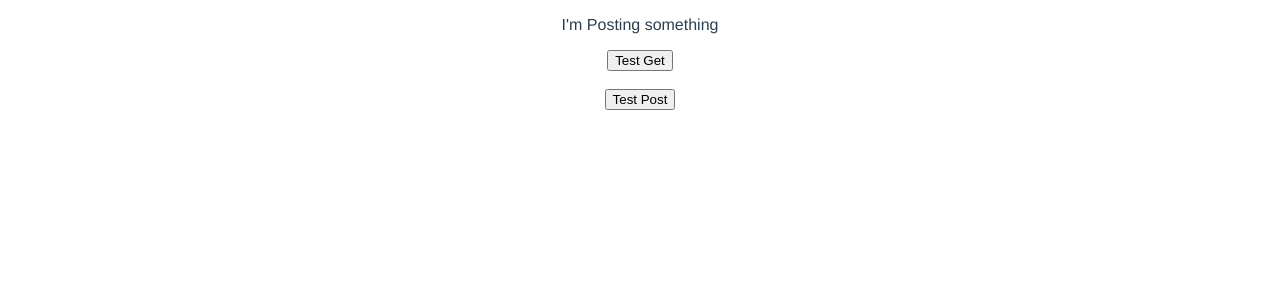
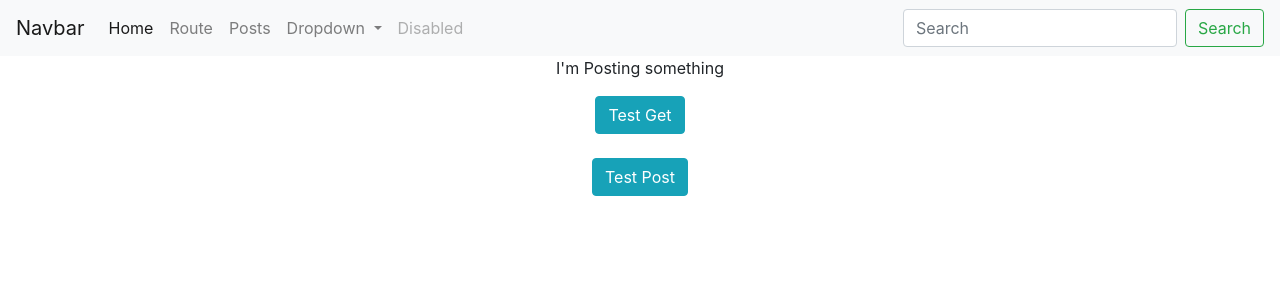
Before and after one commit to aderbalfarias/learning-vue, a Vue app: page /#/posts in a window 1280 px wide. Shown: the top 300 px of the page. Built offline with nearby package versions, Linux system fonts and the light colour scheme; what vue-resource would draw is missing.

Commit message:
Fixing bugs

```diff
--- a/src/App.vue
+++ b/src/App.vue
@@ -7,14 +7,14 @@
 </template>
 
 <script>
-import HelloWorld from './components/HelloWorld'
+import Nav from './components/Nav'
 import Posts from './components/Posts'
 import TestRoute from './components/TestRoute'
 
 export default {
     name: 'App',
     components: {
-        HelloWorld,
+        Nav,
         Posts,
         TestRoute
     }
@@ -22,12 +22,5 @@ export default {
 </script>
 
 <style>
-#app {
-    font-family: 'Avenir', Helvetica, Arial, sans-serif;
-    -webkit-font-smoothing: antialiased;
-    -moz-osx-font-smoothing: grayscale;
-    text-align: center;
-    color: #2c3e50;
-    margin-top: 0;
-}
+@import "../node_modules/bootstrap/dist/css/bootstrap.css";
 </style>
--- a/src/components/Nav.vue
+++ b/src/components/Nav.vue
@@ -55,6 +55,5 @@ export default {
 </script>
 
 <!-- Add "scoped" attribute to limit CSS to this component only -->
-<style>
-@import "../../node_modules/bootstrap/dist/css/bootstrap.css";
+<style scoped>
 </style>
--- a/src/components/Posts.vue
+++ b/src/components/Posts.vue
@@ -1,7 +1,8 @@
 <template>
 <div>
-    <p>I'm Posting something</p>
+    <p class="text-center">I'm Posting something</p>
 
+    <div class="text-center">
         <button class="btn btn-info" v-on:click="get">
             Test Get
         </button>
@@ -10,6 +11,7 @@
         <button class="btn btn-info" v-on:click="post">
             Test Post
         </button>
+    </div>
 </div>
 </template>
 
@@ -50,6 +52,5 @@ export default {
 }
 </script>
 
-
 <style scoped>
 </style>
--- a/src/components/TestRoute.vue
+++ b/src/components/TestRoute.vue
@@ -15,6 +15,5 @@ export default {
 }
 </script>
 
-
 <style scoped>
 </style>
```
Lines whose indentation alone changed are shown as unchanged.
